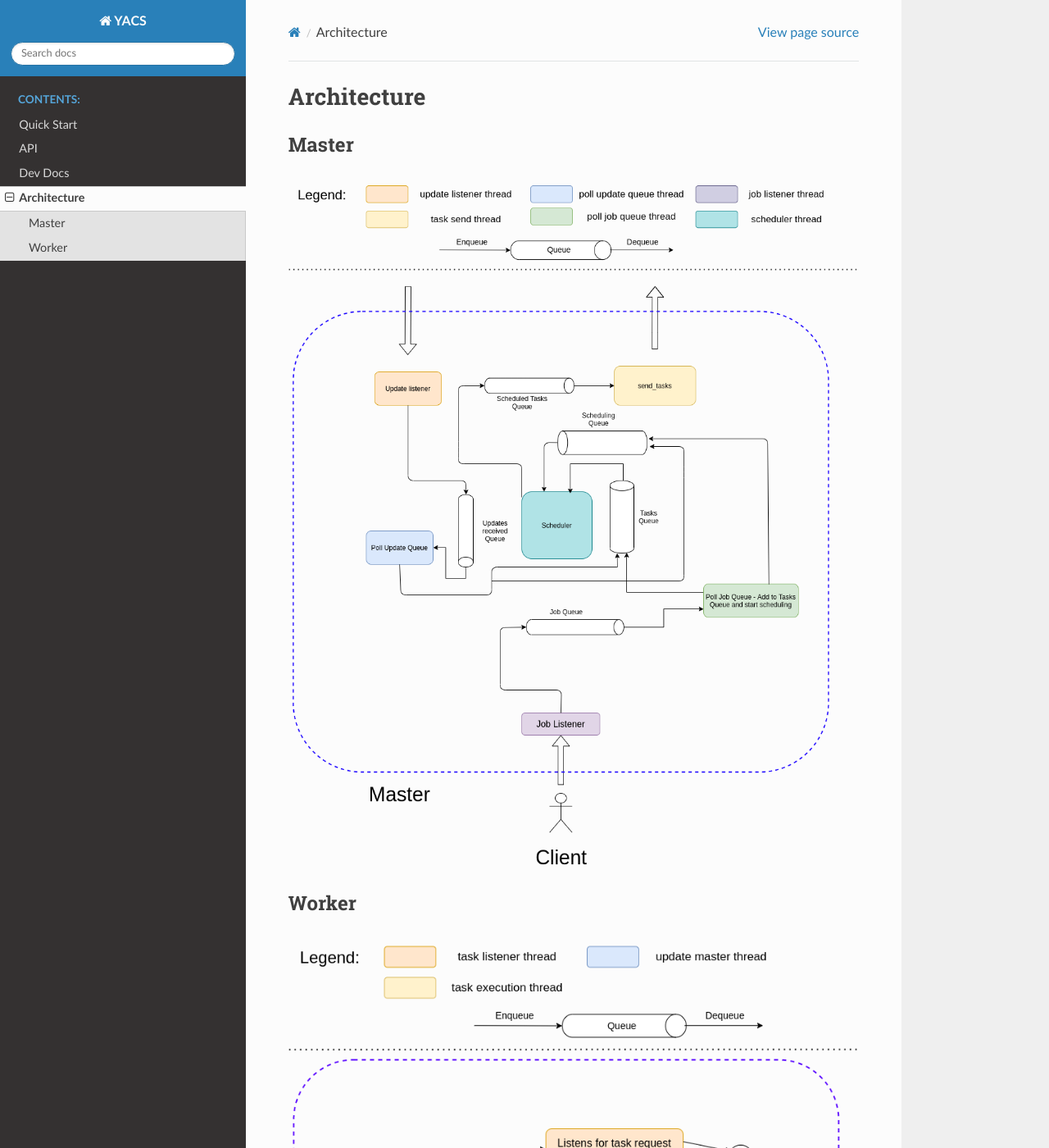
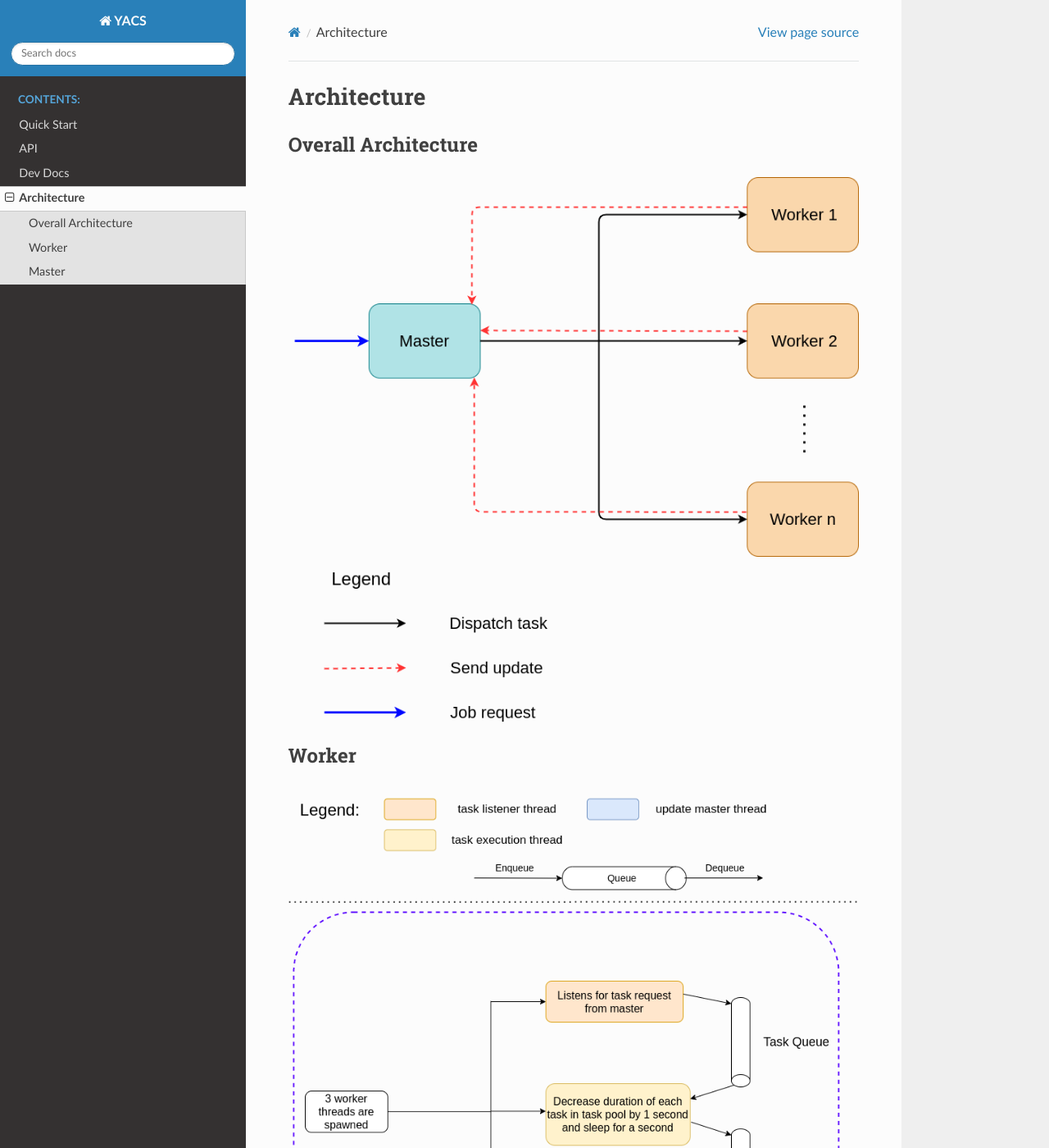
Before and after one commit to MadhavJivrajani/YACS, a Sphinx documentation site: the page built from docs/architecture.rst, in a window 1280 px wide and 1400 px high. Shown: the whole window at 82% size. Built offline with Sphinx 7.4.7 and the Read the Docs theme 2.0.0, drawn with Linux system fonts in a browser that asks for light colours.

Commit message:
fix master docs

```diff
--- a/docs/architecture.rst
+++ b/docs/architecture.rst
@@ -3,7 +3,21 @@
 Architecture
 ^^^^^^^^^^^^
 
+.. _overall:
+
+Overall Architecture
+====================
+
+.. image:: ../assets/yacs-overall.png
+	:alt: overall
+
 .. _master_arch:
+
+Worker
+======
+
+.. image:: ../assets/yacs-worker.png
+    :alt: worker
 
 Master
 ======
@@ -12,9 +26,3 @@ Master
     :alt: master
 
 .. _worker_arch:
-
-Worker
-======
-
-.. image:: ../assets/yacs-worker.png
-    :alt: worker
```
Also changed, not shown: 1 other file.
